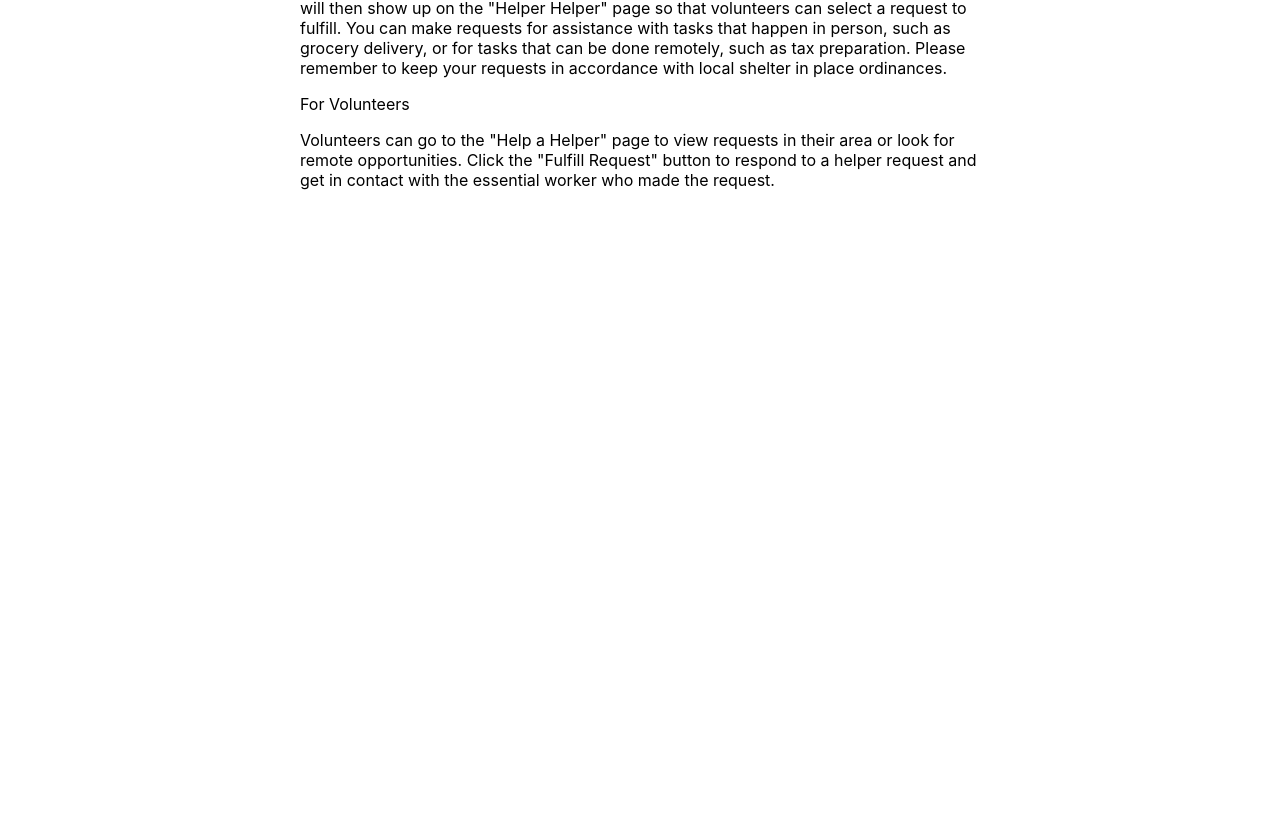
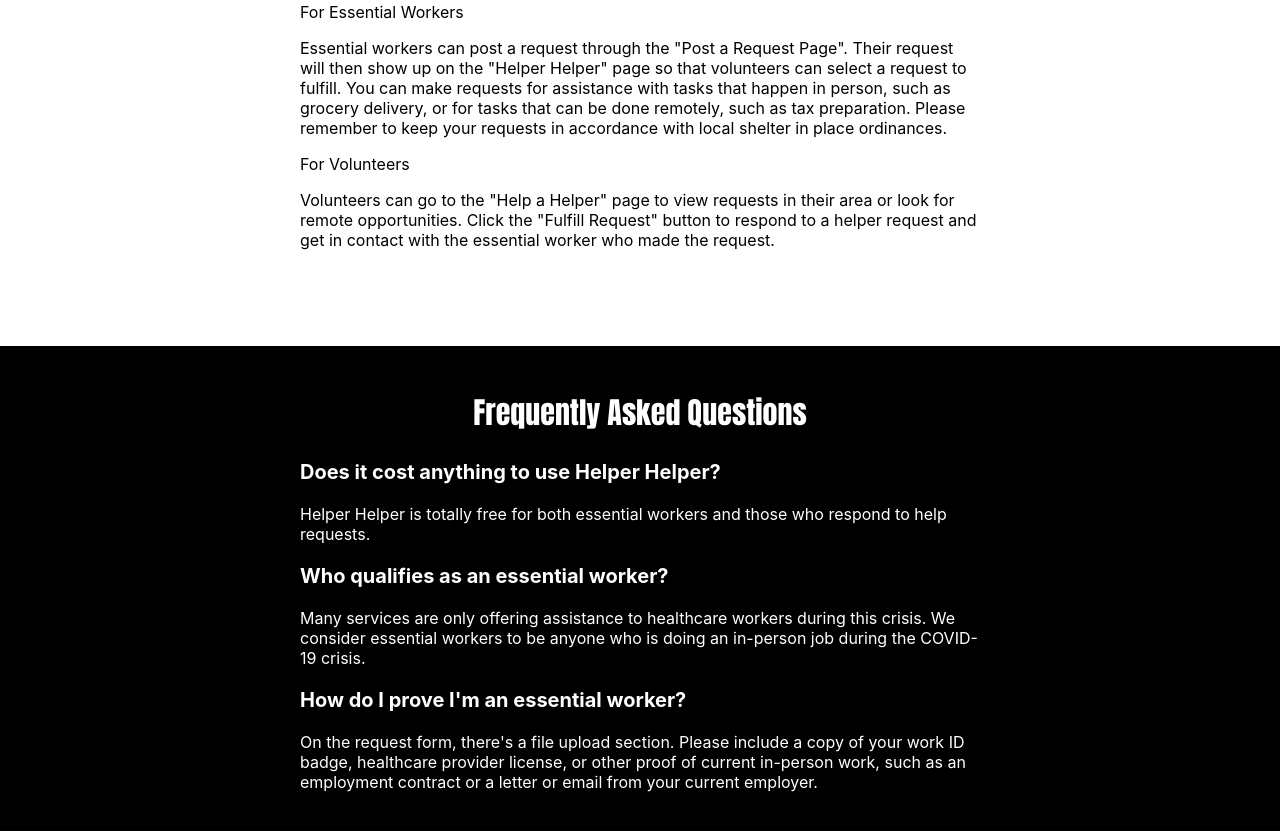
Before and after one commit to kirawoods/helper-helper, a React (Create React App) app: page / in a window 1280 px wide. Shown: the part 1113-1944 px from the top of the page. Before the commit the page ends 1399 px from the top, so only its background shows below. Built offline with nearby package versions, Linux system fonts and the light colour scheme.

Commit message:
adds FAQ page

```diff
--- a/src/components/Home.css
+++ b/src/components/Home.css
@@ -7,7 +7,7 @@
 .about-section {
   background-color: black;
   color: white;
-  padding: 20px 300px;
+  padding: 20px 300px 80px 300px;
   text-align: left;
 }
 
@@ -29,3 +29,22 @@
   font-weight: 100;
   font-size: 30px;
 }
+
+.FAQ-section {
+  background-color: black;
+  color: white;
+  padding: 20px 300px 80px 300px;
+  text-align: left;
+}
+
+.FAQ-header {
+  text-align: center;
+  font-family: "Anton", sans-serif;
+  font-weight: 100;
+  font-size: 30px;
+}
+
+.question {
+  font-weight: 700;
+  font-size: 20px;
+}
--- a/src/components/Home.js
+++ b/src/components/Home.js
@@ -37,6 +37,27 @@ export function Home() {
           the essential worker who made the request.
         </p>
       </div>
+      <div className="FAQ-section">
+        <h2 className="FAQ-header">Frequently Asked Questions</h2>
+        <p className="question">Does it cost anything to use Helper Helper?</p>
+        <p className="answer">
+          Helper Helper is totally free for both essential workers and those who
+          respond to help requests.
+        </p>
+        <p className="question">Who qualifies as an essential worker?</p>
+        <p className="answer">
+          Many services are only offering assistance to healthcare workers
+          during this crisis. We consider essential workers to be anyone who is
+          doing an in-person job during the COVID-19 crisis.
+        </p>
+        <p className="question">How do I prove I'm an essential worker?</p>
+        <p className="answer">
+          On the request form, there's a file upload section. Please include a
+          copy of your work ID badge, healthcare provider license, or other
+          proof of current in-person work, such as an employment contract or a
+          letter or email from your current employer.
+        </p>
+      </div>
     </div>
   );
 }
```
